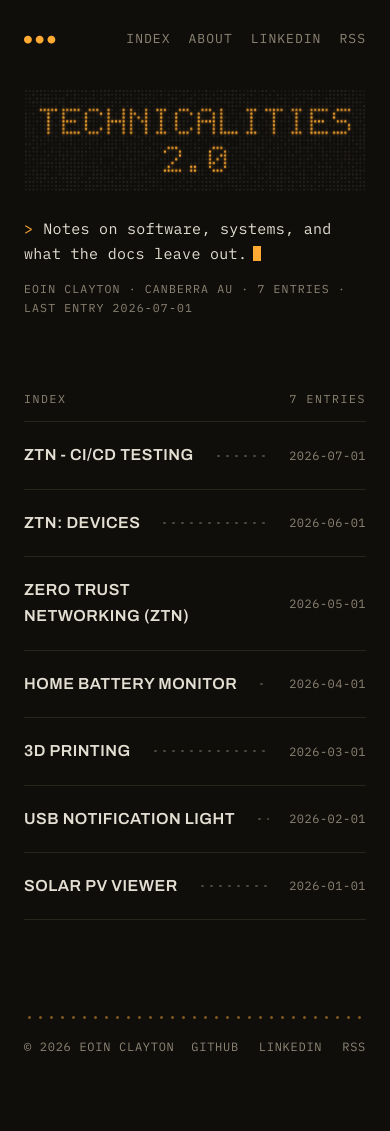
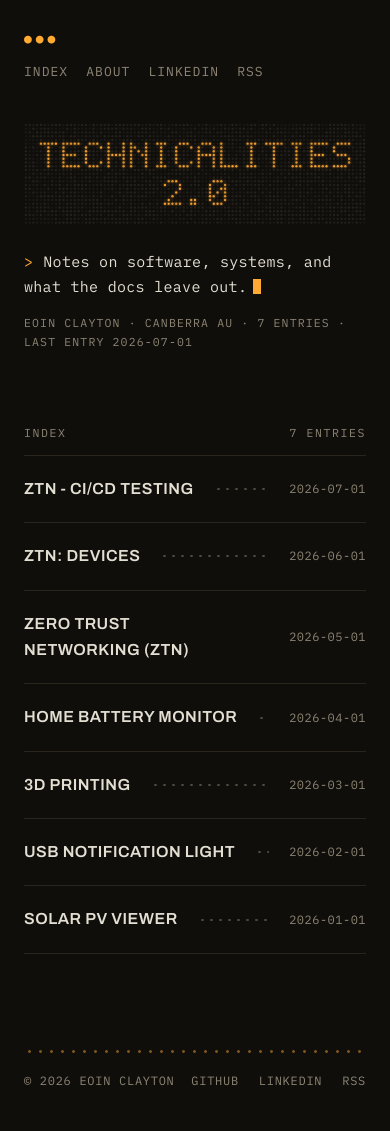
Before and after one commit to eoinclayton/eoinclayton.github.io, a Jekyll site: the page built from index.md, in a window 390 px wide. Built offline with Jekyll 4.4.1, drawn with Linux system fonts in a browser that asks for light colours; before the commit the page ends 1097 px from its top, so only the background shows below that.

Commit message:
Improved header layout on mobile

```diff
--- a/assets/css/style.scss
+++ b/assets/css/style.scss
@@ -70,6 +70,8 @@ a:hover { color: var(--amber); }
   display: flex;
   justify-content: space-between;
   align-items: baseline;
+  flex-wrap: wrap;
+  gap: 12px 32px;
   padding-top: 28px;
   font-family: var(--font-mono);
   font-size: 13px;
@@ -80,6 +82,7 @@ a:hover { color: var(--amber); }
 .nav-brand {
   color: var(--text);
   text-decoration: none;
+  white-space: nowrap;
 }
 .nav-brand:hover { color: var(--amber); }
 
@@ -510,6 +513,13 @@ code {
   .log-title { font-size: 16px; }
   .log-date { font-size: 12px; }
   .log-leader { margin: 0 2px; }
+  /* Brand + links don't fit on one line at phone widths — stack them
+     rather than let the brand wrap into the links. */
+  .site-nav {
+    flex-direction: column;
+    align-items: flex-start;
+    gap: 12px;
+  }
   .nav-links { gap: 18px; }
   .post-nav { flex-direction: column; }
   .post-nav-link { max-width: 100%; }
```
